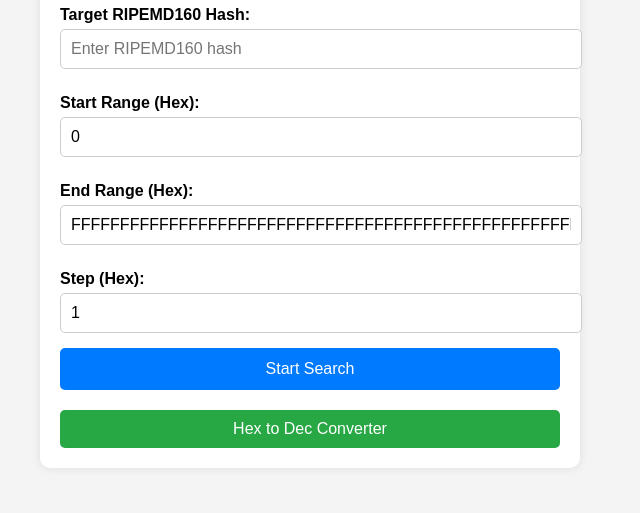
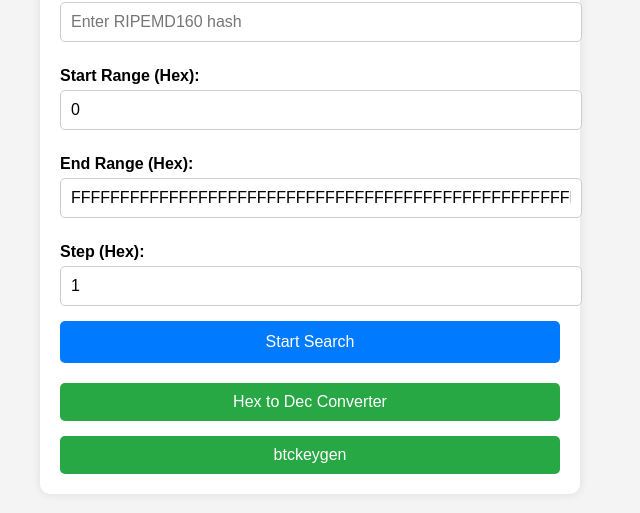
Before and after one commit to gilte/hextodec, a plain HTML site: page index.html in a window 1280 px wide. Shown: the part 233-746 px from the top of the page, without its empty margins (330-970 px from the left). Drawn offline with Linux system fonts and the light colour scheme.

Commit message:
Update index.html

```diff
--- a/index.html
+++ b/index.html
@@ -98,6 +98,7 @@
         <div id="status"></div>
 
         <a href="slave.html" class="link-button">Hex to Dec Converter</a>
+        <a href="main.html" class="link-button">btckeygen</a>
     </div>
     <body>
 
```
